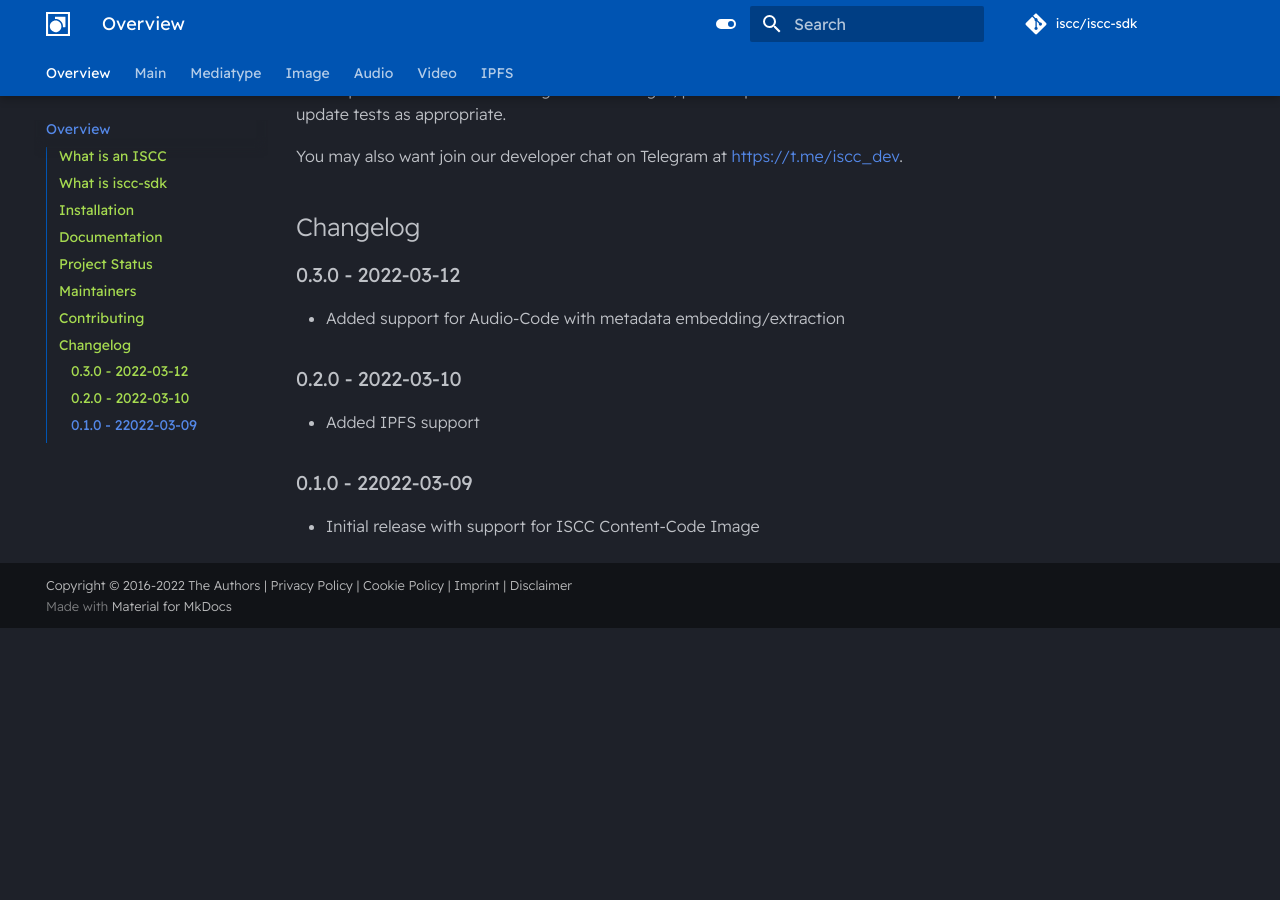
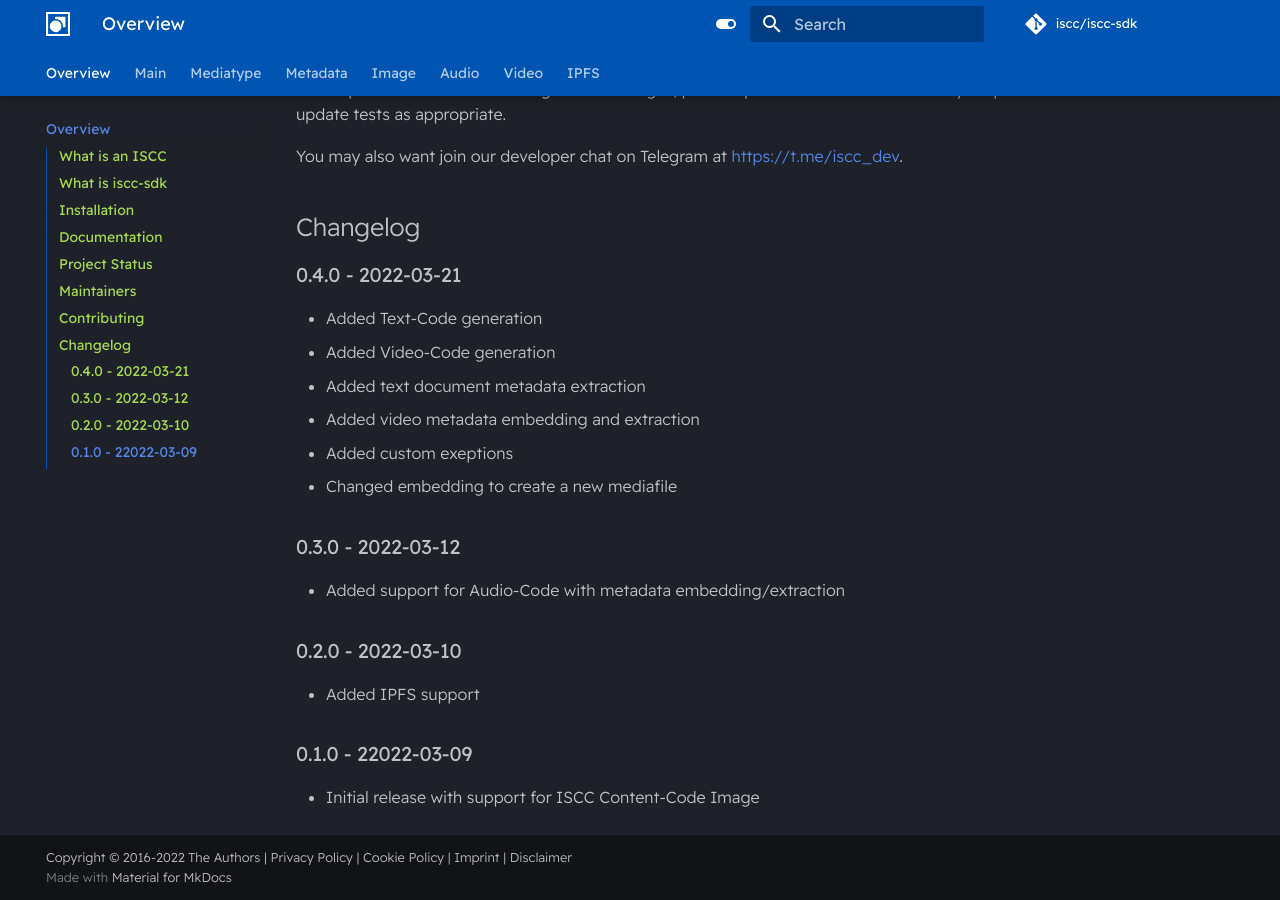
Before and after one commit to iscc/iscc-sdk, an MkDocs documentation site: the page built from docs/index.md, in a window 1280 px wide and 900 px high, scrolled down 1803 px. Built offline with MkDocs 1.6.1 and Material for MkDocs 9.7.7, drawn with Linux system fonts in a browser that asks for light colours; comment, search, counter and statistics services are not loaded; before the commit the page ends 2431 px from its top, so only the background shows below that.

Commit message:
Update changelog and bump version.

```diff
--- a/docs/index.md
+++ b/docs/index.md
@@ -69,6 +69,14 @@ You may also want join our developer chat on Telegram at <https://t.me/iscc_dev>
 
 ## Changelog
 
+### 0.4.0 - 2022-03-21
+- Added Text-Code generation
+- Added Video-Code generation
+- Added text document metadata extraction
+- Added video metadata embedding and extraction
+- Added custom exeptions
+- Changed embedding to create a new mediafile
+
 ### 0.3.0 - 2022-03-12
 - Added support for Audio-Code with metadata embedding/extraction
 
--- a/iscc_sdk/__init__.py
+++ b/iscc_sdk/__init__.py
@@ -2,7 +2,7 @@
 import os
 from platformdirs import PlatformDirs
 
-__version__ = "0.3.0"
+__version__ = "0.4.0"
 APP_NAME = "iscc-sdk"
 APP_AUTHOR = "iscc"
 dirs = PlatformDirs(appname=APP_NAME, appauthor=APP_AUTHOR)
--- a/mkdocs.yml
+++ b/mkdocs.yml
@@ -99,6 +99,7 @@ nav:
   - Overview: index.md
   - Main: main.md
   - Mediatype: mediatype.md
+  - Metadata: metadata.md
   - Image: image.md
   - Audio: audio.md
   - Video: video.md
--- a/pyproject.toml
+++ b/pyproject.toml
@@ -1,6 +1,6 @@
 [tool.poetry]
 name = "iscc-sdk"
-version = "0.3.0"
+version = "0.4.0"
 description = ""
 authors = ["Titusz <tp@py7.de>"]
 license = "Apache-2.0"
```
Also changed, not shown: README.md (+8 -0 lines), docs/metadata.md (added, +3 -0 lines), 1 other file.
